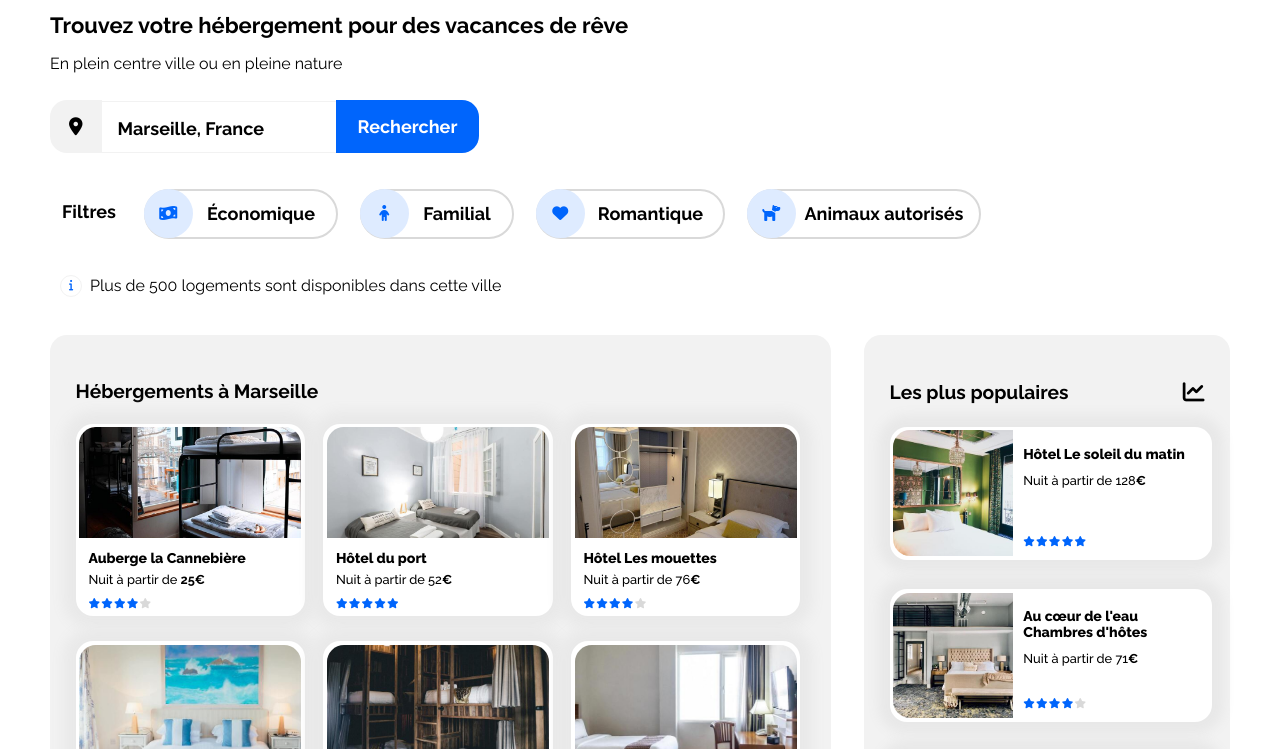
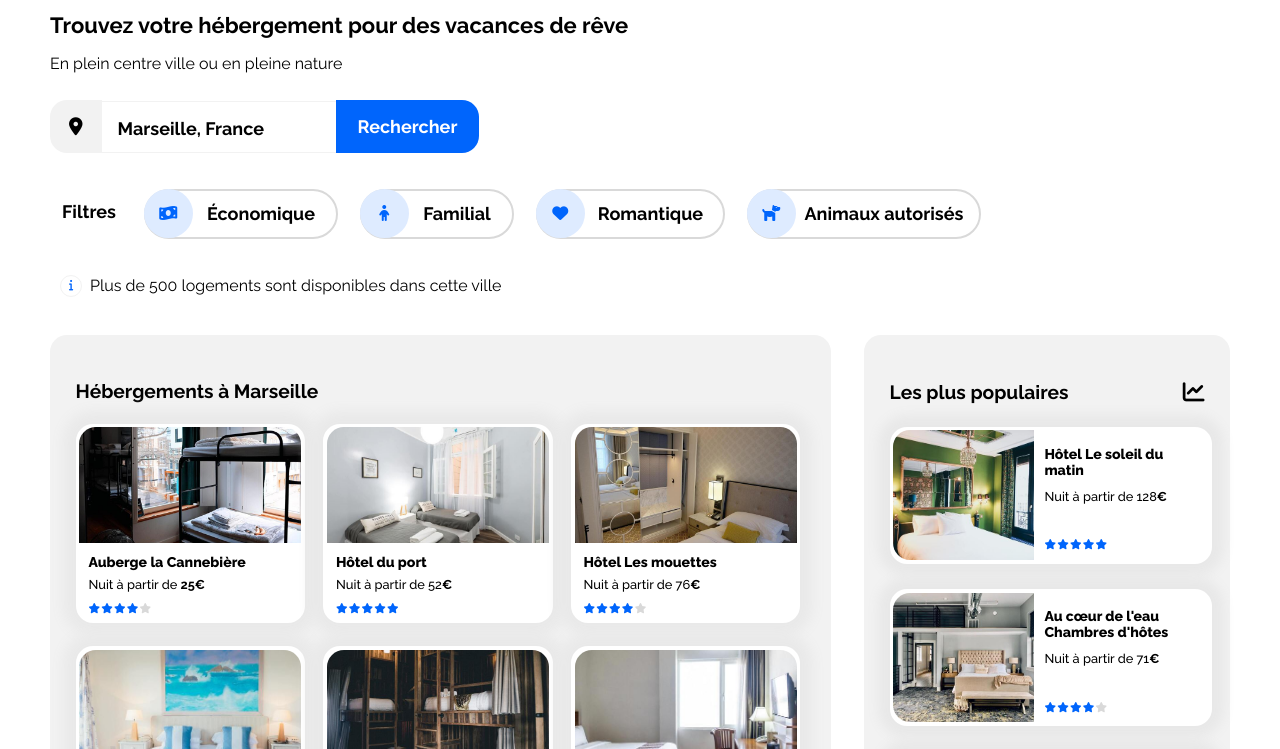
Before and after one commit to OlivierCos/Frontend-Maquette-HTML5-CSS3, a plain HTML site: page index.html in a window 1280 px wide. Shown: the part 129-878 px from the top of the page. Drawn offline with Linux system fonts and the light colour scheme.

Commit message:
modif images aside

```diff
--- a/mobile.css
+++ b/mobile.css
@@ -298,7 +298,7 @@
 
   .cards_aside {
     width: 100%;
-    height: auto;
+    height: 30vw;
     background-color: var(--white);
     border-radius: 17px;
     box-shadow: none;
@@ -308,6 +308,7 @@
 
   .aside_img {
     margin-right: 2vw;
+    width: 33vw;
   }
 
   .cards_aside_body {
--- a/style.css
+++ b/style.css
@@ -308,10 +308,10 @@ input[type="search"] {
   border-radius: 17px;
   box-shadow: 0px 0px 1vw 1vw #e9e9e9;
   width: 29.4%;
-  height: 48%;
+  height: 50%;
   display: flex;
   padding: 0.3vw;
-  margin-bottom: 0.6vw ;
+  margin-bottom: 0.4vw ;
 }
 
 .cards_accomodation a {
@@ -401,7 +401,7 @@ input[type="search"] {
 
 .cards_aside_content {
   width: 100%;
-  grid-gap: 2.3vw;
+  grid-gap: 2vw;
   display: flex;
   flex-direction: column;
   height: 37vw;
@@ -425,7 +425,7 @@ input[type="search"] {
 }
 
 .aside_img {
-  width: 38%;
+  width: 11vw;
   height: 100%;
   float: left;
   object-fit: cover;
```
